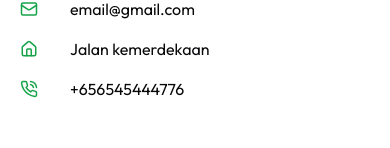
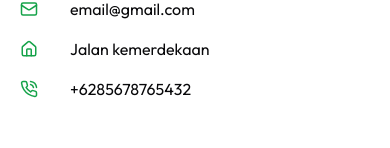
Before and after one commit to mrizkinm/portfolio-project2, a Next.js app: page /contact in a window 390 px wide. Shown: the part 441-589 px from the top of the page. Built offline with nearby package versions, Linux system fonts and the light colour scheme.

Commit message:
change phone

```diff
--- a/app/contact/page.jsx
+++ b/app/contact/page.jsx
@@ -11,7 +11,6 @@ const Contact = () => {
           <div className="flex flex-col justify-center">
             <div className="flex items-center gap-x-4 text-primary text-lg mb-4">
               <span className="w-[30px] h-[2px] bg-primary"></span>
-
               <div>Hello</div>
             </div>
             <h1 className="h1 max-w-md mb-8">Lets Work Together</h1>
@@ -35,7 +34,7 @@ const Contact = () => {
             </div>
             <div className="flex items-center gap-x-8">
               <PhoneCall size={18} className="text-primary" />
-              <div>+656545444776</div>
+              <div>+6285678765432</div>
             </div>
           </div>
           <Form />
```
